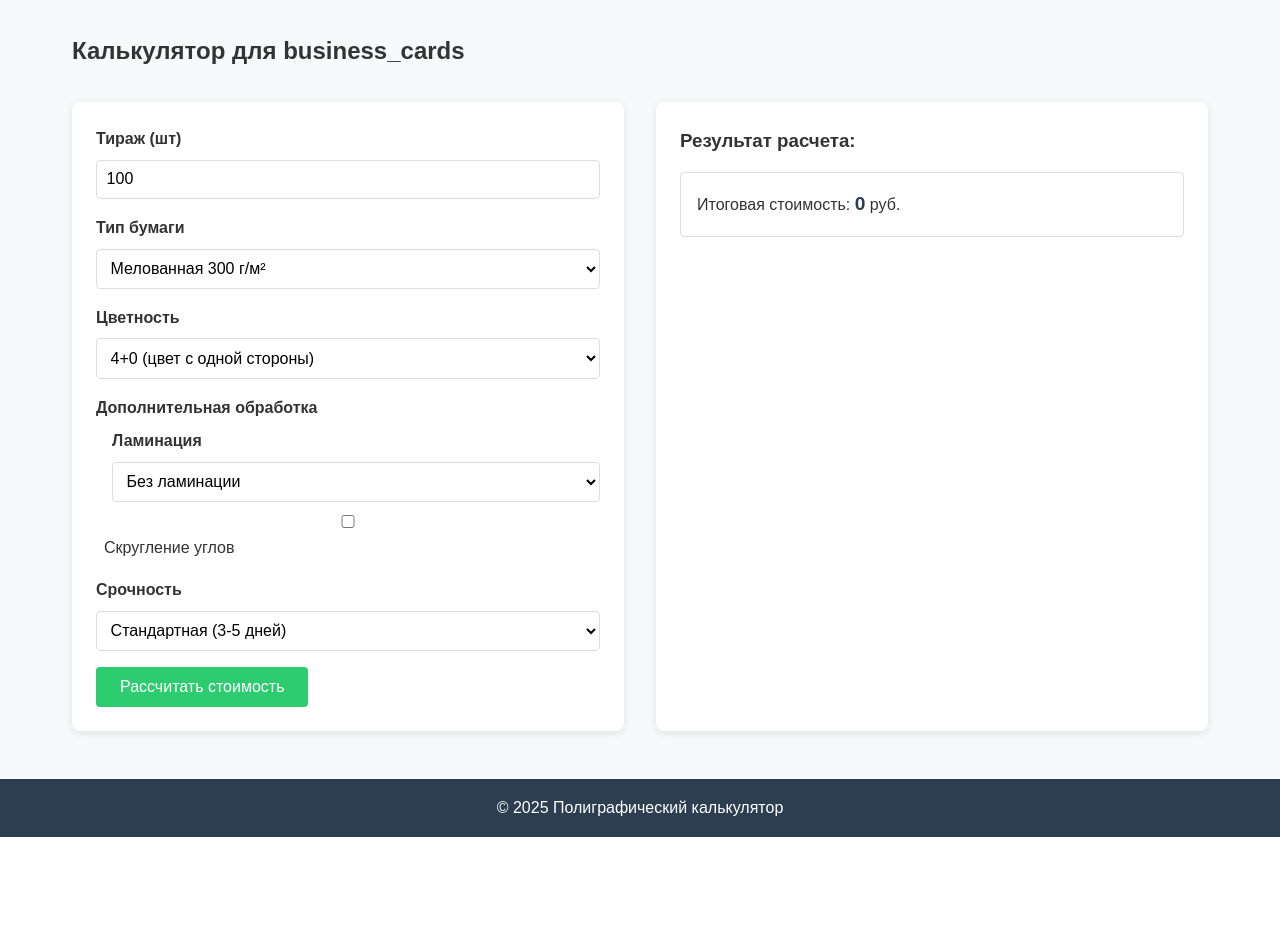
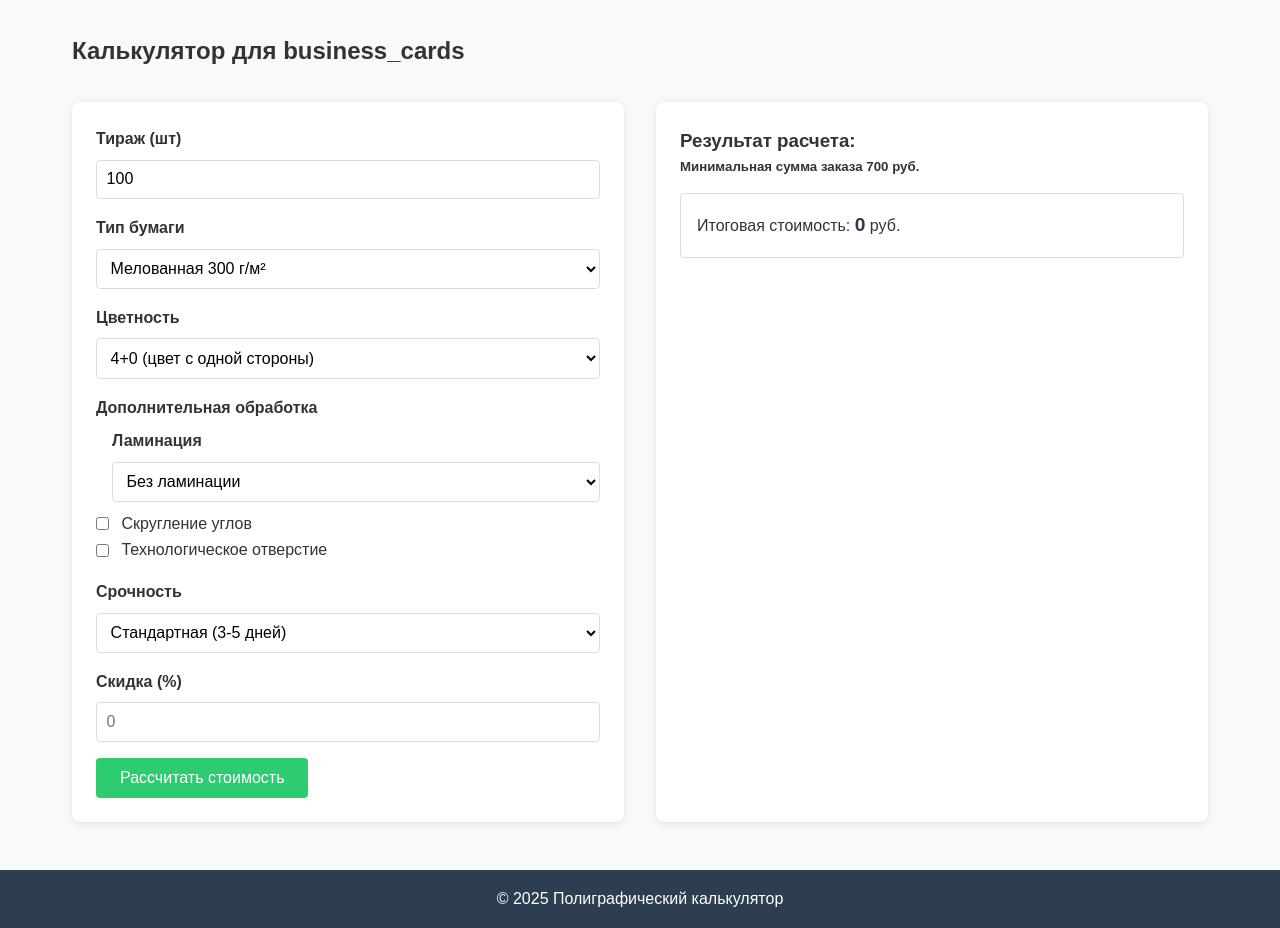
Before and after one commit to ninila-company/print_calc, a Flask app: page /calculator/business_cards in a window 1280 px wide. Shown: the part 117-1045 px from the top of the page. Before the commit the page ends 954 px from the top, so only its background shows below. Run offline with Flask 3, Linux system fonts and the light colour scheme.

Commit message:
добавление color copy 350, технологического отверстия

```diff
--- a/app/routes.py
+++ b/app/routes.py
@@ -35,10 +35,24 @@ def api_calculate(product_type):
                 paper_type=data.get('paper_type', 'offset_300'),
                 color_scheme=data.get('color_scheme', '4+0'),
                 lamination=data.get('lamination', False),
-                corners=data.get('corners', None)
+                corners=data.get('corners', None),
+                tech_hole=data.get('tech_hole', False)
             )
             price = calculator.calculate(data.get('urgency', 'standard'))
-            result = {'success': True, 'price': price}
+            if data.get('tech_hole', False):
+                try:
+                    price += int(data.get('quantity', 100)) * 2
+                except Exception:
+                    price += 2
+            discount = data.get('discount')
+            if discount is not None and discount != '' and discount != 0:
+                try:
+                    discount = float(discount)
+                    if 0 < discount < 100:
+                        price = price * (1 - discount / 100)
+                except Exception:
+                    pass
+            result = {'success': True, 'price': round(price, 2)}
 
         elif product_type == 'flyers':
             calculator = FlyerCalculator(
@@ -49,7 +63,15 @@ def api_calculate(product_type):
                 double_sided=data.get('double_sided', True)
             )
             price = calculator.calculate(data.get('urgency', 'standard'))
-            result = {'success': True, 'price': price}
+            discount = data.get('discount')
+            if discount is not None and discount != '' and discount != 0:
+                try:
+                    discount = float(discount)
+                    if 0 < discount < 100:
+                        price = price * (1 - discount / 100)
+                except Exception:
+                    pass
+            result = {'success': True, 'price': round(price, 2)}
 
         # Здесь будут добавляться другие типы продукции
 
--- a/app/static/css/main.css
+++ b/app/static/css/main.css
@@ -124,10 +124,17 @@ form {
     font-weight: bold;
 }
 
-.form-group input[type="checkbox"] + label {
+.form-group input[type="checkbox"] {
+    width: auto;
+    margin-right: 0.5em;
+    vertical-align: middle;
+}
+
+.form-group label.checkbox-label {
     display: inline;
     font-weight: normal;
-    margin-left: 0.5rem;
+    margin-left: 0;
+    vertical-align: middle;
 }
 
 input, select {
--- a/app/static/js/main.js
+++ b/app/static/js/main.js
@@ -31,6 +31,7 @@ function generateForm(productType) {
                     <select id="paper_type" name="paper_type">
                         <option value="offset_300">Мелованная 300 г/м²</option>
                         <option value="color_copy_300">Color Copy 300 г/м²</option>
+                        <option value="color_copy_350">Color Copy 350 г/м²</option>
                     </select>
                 </div>
                 <div class="form-group">
@@ -62,7 +63,11 @@ function generateForm(productType) {
                     </div>
                     <div>
                         <input type="checkbox" id="corners" name="corners">
-                        <label for="corners">Скругление углов</label>
+                        <label for="corners" class="checkbox-label">Скругление углов</label>
+                    </div>
+                    <div>
+                        <input type="checkbox" id="tech_hole" name="tech_hole">
+                        <label for="tech_hole" class="checkbox-label">Технологическое отверстие</label>
                     </div>
                 </div>
                 <div class="form-group">
@@ -72,6 +77,10 @@ function generateForm(productType) {
                         <option value="urgent">Срочная (1-2 дня, +30%)</option>
                         <option value="express">Экспресс (в тот же день, +60%)</option>
                     </select>
+                </div>
+                <div class="form-group">
+                    <label for="discount">Скидка (%)</label>
+                    <input type="number" id="discount" name="discount" min="0" max="100" step="1" placeholder="0">
                 </div>
             `;
             break;
@@ -118,6 +127,10 @@ function generateForm(productType) {
                         <option value="express">Экспресс (в тот же день, +60%)</option>
                     </select>
                 </div>
+                <div class="form-group">
+                    <label for="discount">Скидка (%)</label>
+                    <input type="number" id="discount" name="discount" min="0" max="100" step="1" placeholder="0">
+                </div>
             `;
             break;
 
@@ -140,7 +153,11 @@ function calculatePrice() {
         if (input.type === 'checkbox') {
             formData[input.name] = input.checked;
         } else if (input.type === 'number') {
-            formData[input.name] = parseInt(input.value);
+            if (input.value === '' || isNaN(input.value)) {
+                formData[input.name] = null;
+            } else {
+                formData[input.name] = parseInt(input.value);
+            }
         } else {
             formData[input.name] = input.value;
         }
--- a/app/templates/calculator.html
+++ b/app/templates/calculator.html
@@ -31,6 +31,7 @@
 
             <div class="result-container">
                 <h3>Результат расчета:</h3>
+                <h5>Минимальная сумма заказа 700 руб.</h5>
                 <div id="calculation-result">
                     <p>Итоговая стоимость: <span id="price">0</span> руб.</p>
                 </div>
```
Also changed, not shown: app/models/business_cards.py (+6 -1 lines), papers.json (+14 -1 lines).
